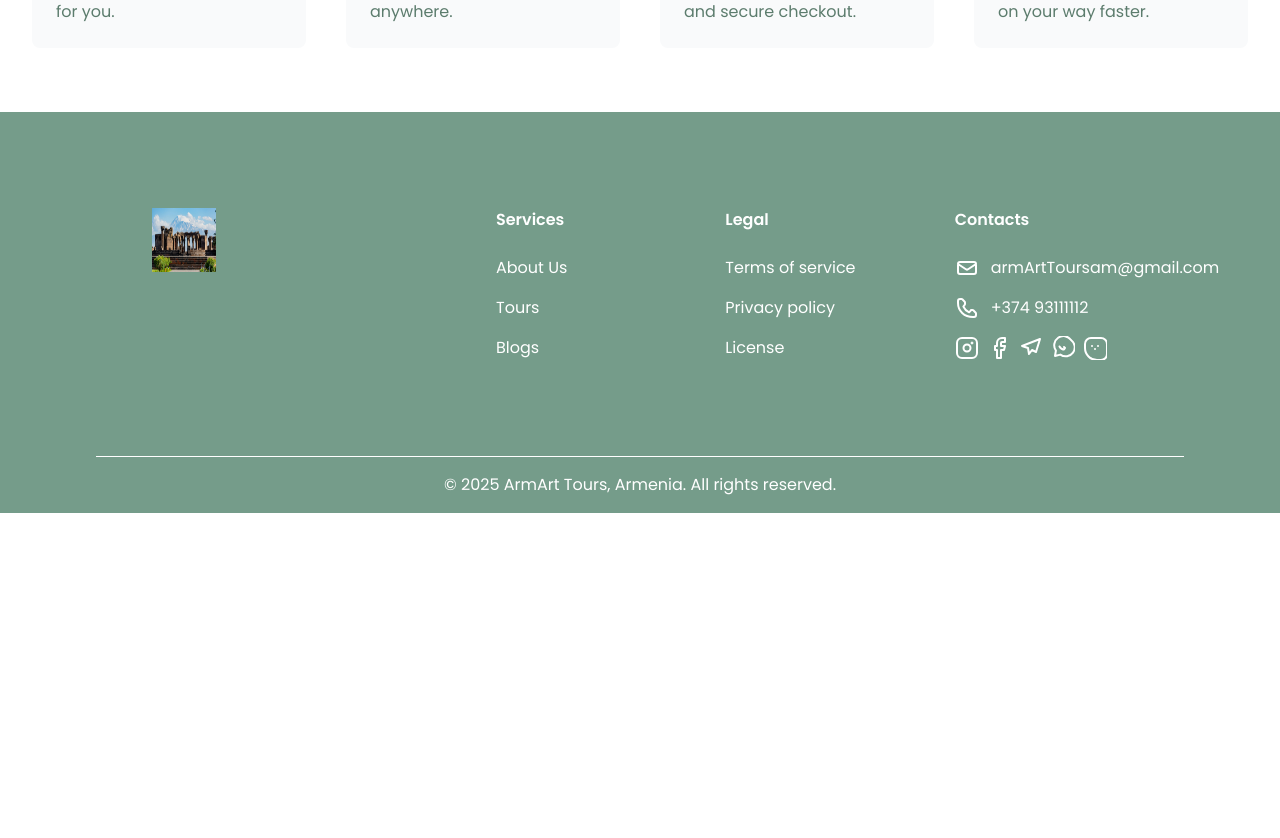
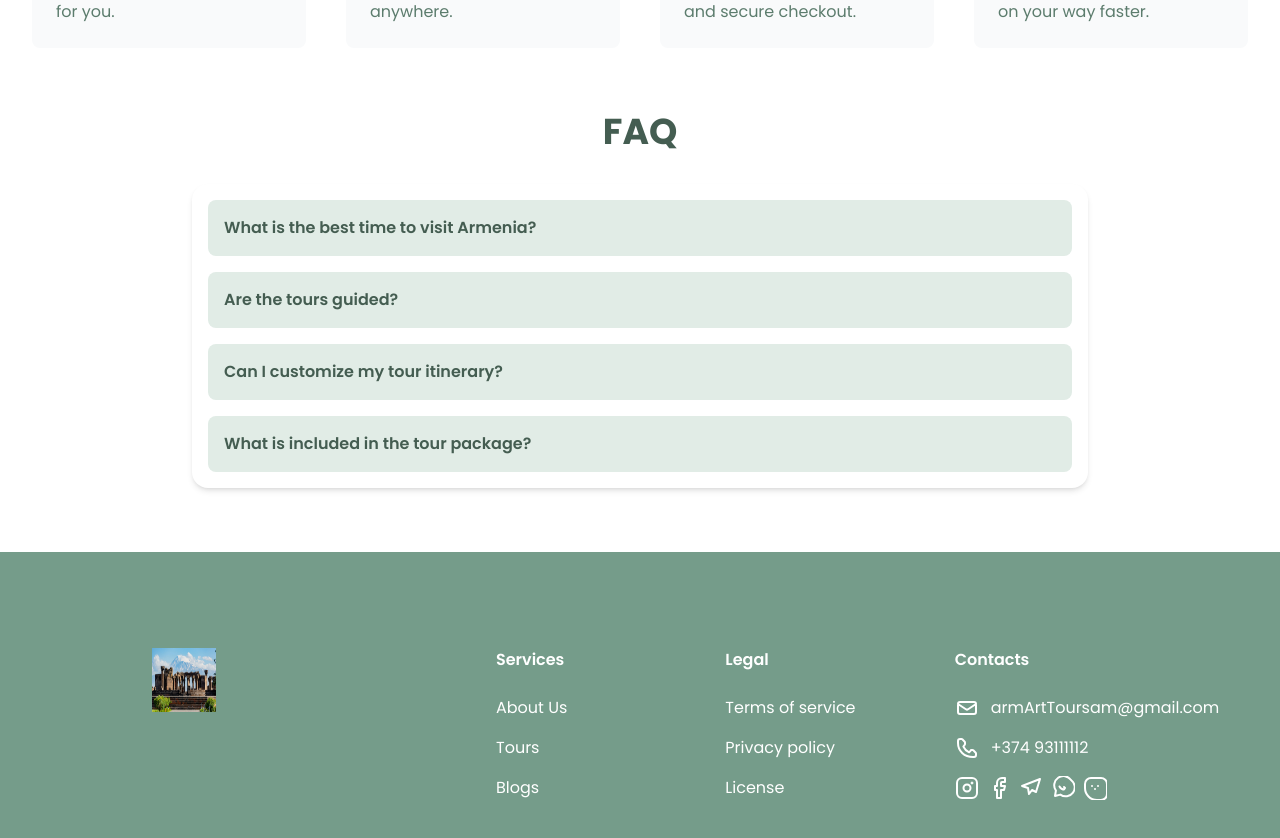
Before and after one commit to exploreArmTours/arm-art-tours, a Next.js app: page / in a window 1280 px wide. Shown: the part 1930-2768 px from the top of the page. Before the commit the page ends 2443 px from the top, so only its background shows below. Built offline with nearby package versions, Linux system fonts and the light colour scheme.

Commit message:
added FAQ

```diff
--- a/app/components/counter.tsx
+++ b/app/components/counter.tsx
@@ -60,7 +60,7 @@ const Counter = ({ price }: { price: string }) => {
         </div>
 
         <div className='text-center text-lg font-semibold text-primary-700'>
-          Total: ${totalPrice}
+          Total: {totalPrice}
         </div>
       </div>
       <Text
--- /dev/null
+++ b/app/components/faq-section.tsx
@@ -0,0 +1,61 @@
+'use client';
+import {
+  Disclosure,
+  DisclosureButton,
+  DisclosurePanel,
+  Transition,
+} from '@headlessui/react';
+import { ChevronUpIcon } from '@heroicons/react/20/solid';
+import { Text, TextStyle } from '@/elements/typography/text';
+import { faqs } from '@/constants/data';
+
+export default function FaqSection() {
+  return (
+    <div className='w-full px-6 md:px-24 lg:px-48'>
+      <Text
+        value='FAQ'
+        style={TextStyle.Header2}
+        className='text-center mb-8 text-4xl font-bold text-primary-700' //Header1 @ chi @ndunum
+      />
+      <div className='mx-auto w-full max-w-4xl rounded-2xl bg-white p-4 shadow-md flex flex-col gap-4'>
+        {faqs.map((faq, index) => (
+          <Disclosure key={index}>
+            {({ open }) => (
+              <div>
+                <DisclosureButton className='flex w-full justify-between rounded-lg bg-primary-100 px-4 py-4 text-left text-white hover:bg-primary-200 focus:outline-none focus-visible:ring focus-visible:ring-opacity-75'>
+                  <Text
+                    style={TextStyle.BodyLgSemiBold}
+                    value={faq.question}
+                    className='text-primary-700'
+                  />
+                  <ChevronUpIcon
+                    className={`${
+                      open ? 'rotate-180 transform' : ''
+                    } h-5 w-5 text-primary-100`}
+                  />
+                </DisclosureButton>
+                <Transition
+                  enter='transition duration-600 ease-out'
+                  enterFrom='transform scale-95 opacity-0'
+                  enterTo='transform scale-100 opacity-100'
+                  leave='transition duration-200 ease-out'
+                  leaveFrom='transform scale-100 opacity-100'
+                  leaveTo='transform scale-95 opacity-0'>
+                  <DisclosurePanel
+                    transition
+                    className='px-4 pt-2 pb-[10px] text-primary-600 origin-top transition duration-200 ease-out data-closed:-translate-y-6 data-closed:opacity-0'>
+                    <Text
+                      style={TextStyle.BodyMdNormal}
+                      value={faq.answer}
+                      className='text-primary-700'
+                    />
+                  </DisclosurePanel>
+                </Transition>
+              </div>
+            )}
+          </Disclosure>
+        ))}
+      </div>
+    </div>
+  );
+}
--- a/app/components/landing-page.tsx
+++ b/app/components/landing-page.tsx
@@ -8,6 +8,7 @@ import { useEffect, useState } from 'react';
 import { twMerge } from 'tailwind-merge';
 import SuggestedTours from './suggested-tours';
 import WhyChooseUs from './why-choose-us';
+import FaqSection from './faq-section';
 
 const LandingPage = () => {
   const [activeIndex, setActiveIndex] = useState(0);
@@ -61,6 +62,9 @@ const LandingPage = () => {
       <div className='my-16'>
         <WhyChooseUs />
       </div>
+      <div className='my-16'>
+        <FaqSection />
+      </div>
     </div>
   );
 };
--- a/app/tours/[slug]/page.tsx
+++ b/app/tours/[slug]/page.tsx
@@ -19,11 +19,7 @@ const SingleTourPage = () => {
       />
     );
   }
-  return (
-    <div>
-      <SingleTour tourData={tourData as TourData} />
-    </div>
-  );
+  return <SingleTour tourData={tourData as TourData} />;
 };
 
 export default SingleTourPage;
--- a/constants/data.tsx
+++ b/constants/data.tsx
@@ -109,3 +109,26 @@ export const mockTours = [
     price: '120000',
   },
 ];
+
+export const faqs = [
+  {
+    question: 'What is the best time to visit Armenia?',
+    answer:
+      'Spring and Autumn are the best seasons due to pleasant weather and beautiful natural scenery.',
+  },
+  {
+    question: 'Are the tours guided?',
+    answer:
+      'Yes, all our tours include experienced local guides who speak multiple languages.',
+  },
+  {
+    question: 'Can I customize my tour itinerary?',
+    answer:
+      'Absolutely! We offer fully customizable tour packages to suit your interests and schedule.',
+  },
+  {
+    question: 'What is included in the tour package?',
+    answer:
+      'Most tours include transportation, accommodations, guided services, and entry fees to major attractions.',
+  },
+];
```
